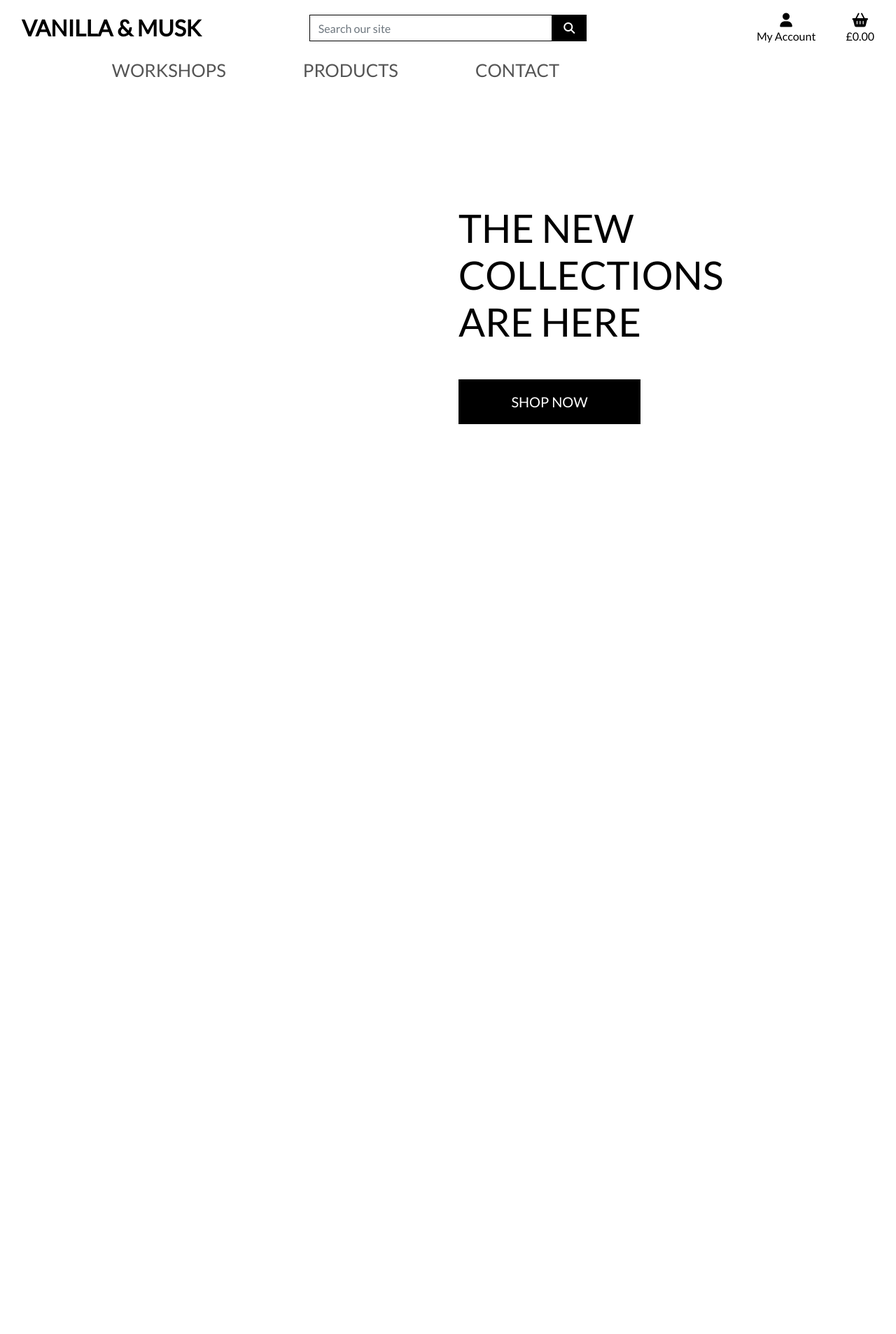
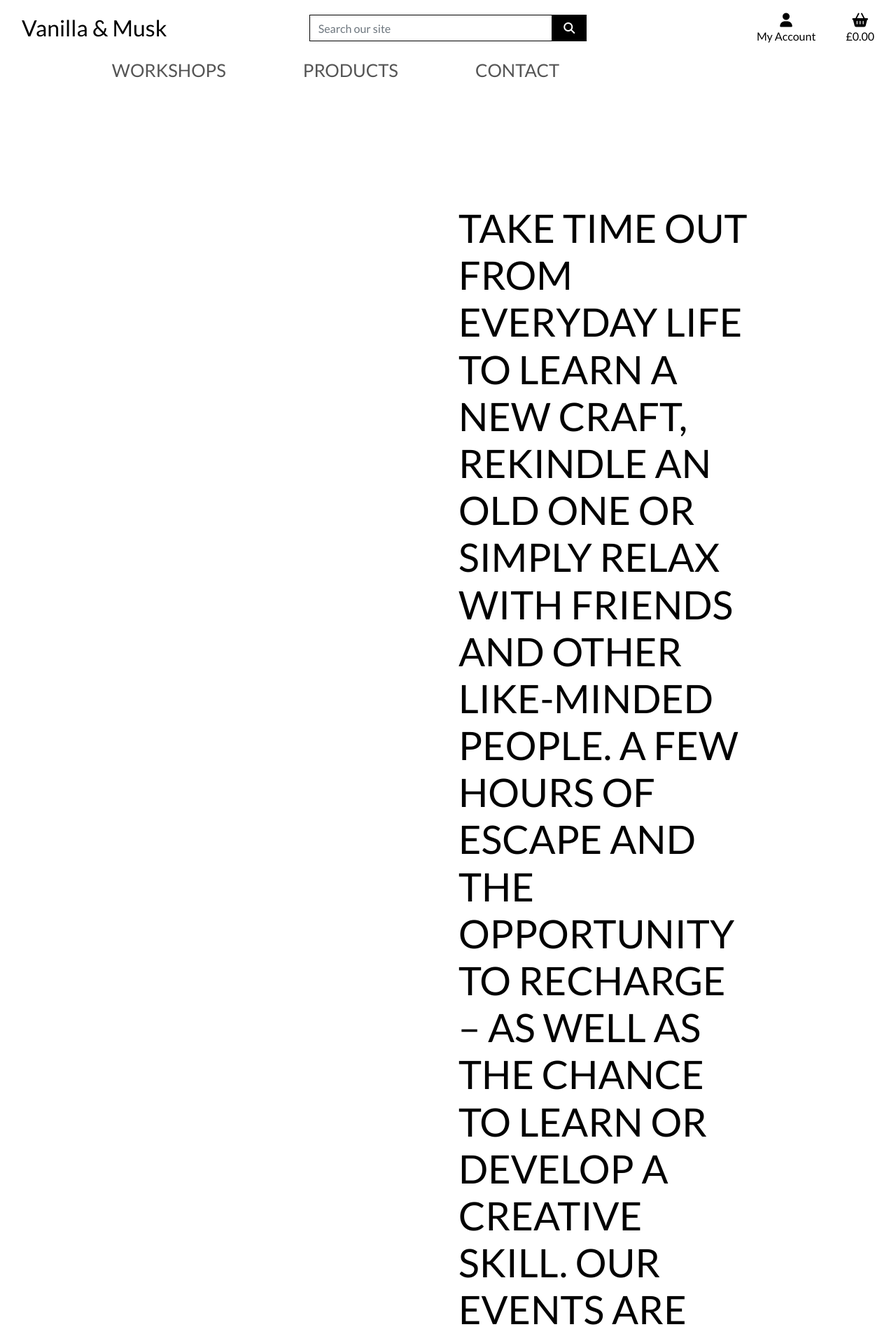
Before and after one commit to anee127/Milestone-Project-4, a Django app: page / in a window 1280 px wide. Shown: the top 1906 px of the page at 70% size. Run offline with Django 3.2, Linux system fonts and the light colour scheme; some libraries are stand-ins or nearby versions.

Commit message:
added hero text

```diff
--- a/home/templates/home/index.html
+++ b/home/templates/home/index.html
@@ -13,9 +13,11 @@
     <div class="container h-100">
         <div class="row h-100">
             <div class="col-7 col-md-6 my-auto">
-                <h1 class="display-4 logo-font text-black">
-                    The new collections are here
-                </h1>
+                <h5 class="display-4 logo-font text-black">
+                    Take time out from everyday life to learn a new craft, rekindle an old one or simply relax with friends and other like-minded people. A few hours of escape and the opportunity to recharge – as well as the chance to learn or develop a creative skill.
+                    Our events are hosted both online and in cafes, pubs, community centres and church halls around the South West London area. We run them during the daytime, weekends and evenings, making our classes accessible to everyone, whatever your lifestyle.
+                    Do feel free to contact us anytime to suggest ideas, offer yourself as a teacher, or simply for more information.
+                </h5>
                 <div class="my-5">
                     <h4>
                         <a href="" class="shop-now-button btn btn-lg rounded-0 text-uppercase py-3">Shop Now</a>
--- a/static/css/base.css
+++ b/static/css/base.css
@@ -21,7 +21,7 @@ body {
 }
 
 .logo-font {
-    text-transform: uppercase;
+    font-weight: 100;
 }
 
 .main-logo-link {
```
